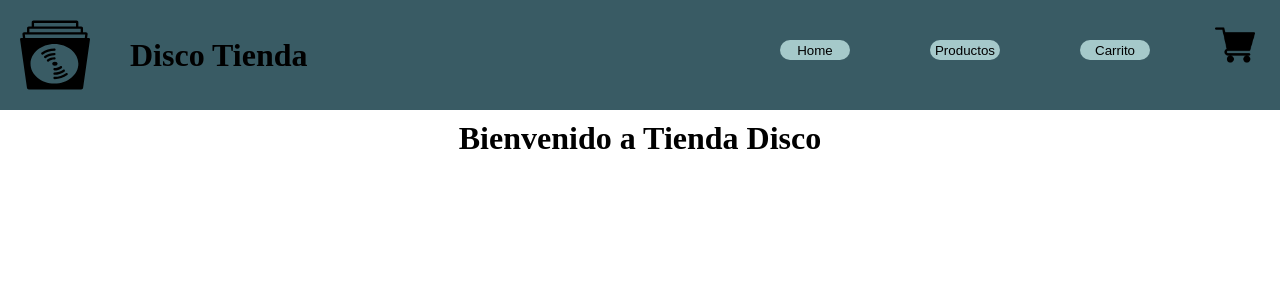
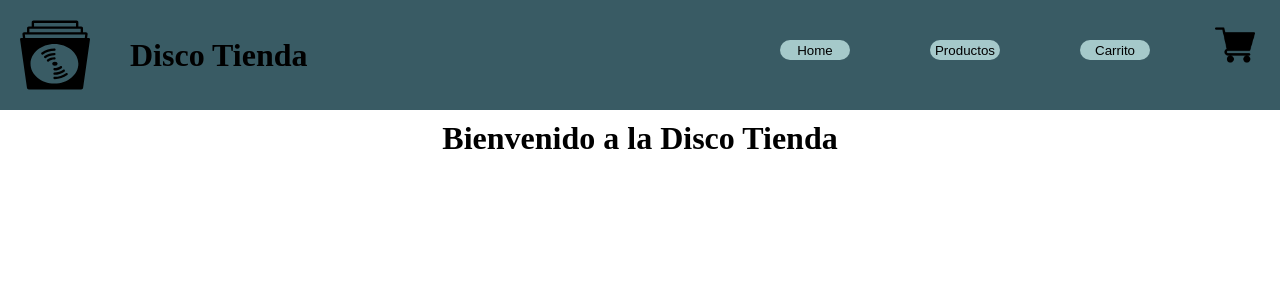
Before and after one commit to Etergen92/proyecto-coder-react, a React (Create React App) app: page / in a window 1280 px wide. Shown: the top 300 px of the page. Built offline with nearby package versions, Linux system fonts and the light colour scheme.

Commit message:
Modificacion de componente ItemListContainer para que reciba prop a mostrar

```diff
--- a/src/App.js
+++ b/src/App.js
@@ -6,7 +6,7 @@ function App() {
   return (
     <div className="App">
       <header><NavBar/></header>
-      <ItemListContainer/>
+      <ItemListContainer greetings={"Bienvenido a la Disco Tienda"}/>
     </div>
   );
 }
--- a/src/components/ItemListContainer.js
+++ b/src/components/ItemListContainer.js
@@ -1,7 +1,7 @@
 
-const ItemListContainer = () => {
+const ItemListContainer = ({greetings}) => {
   return (
-    <h1 className="tituloPaginaInicio">Bienvenido a Tienda Disco</h1>
+    <h1 className="tituloPaginaInicio">{greetings}</h1>
   )
 }
 
```
